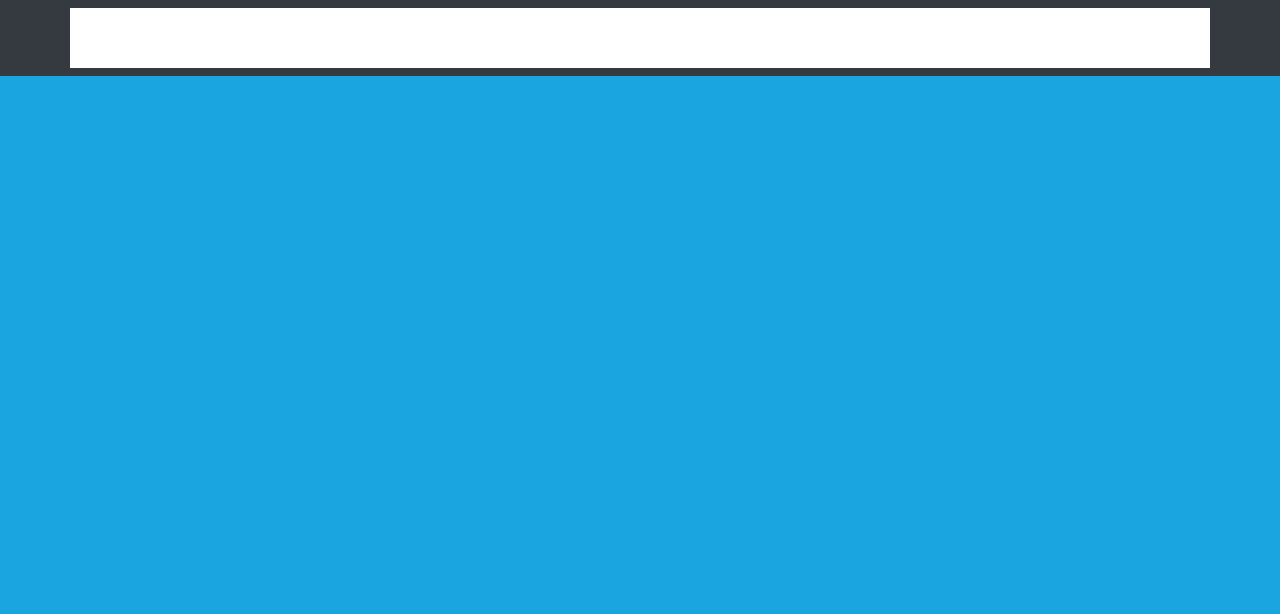
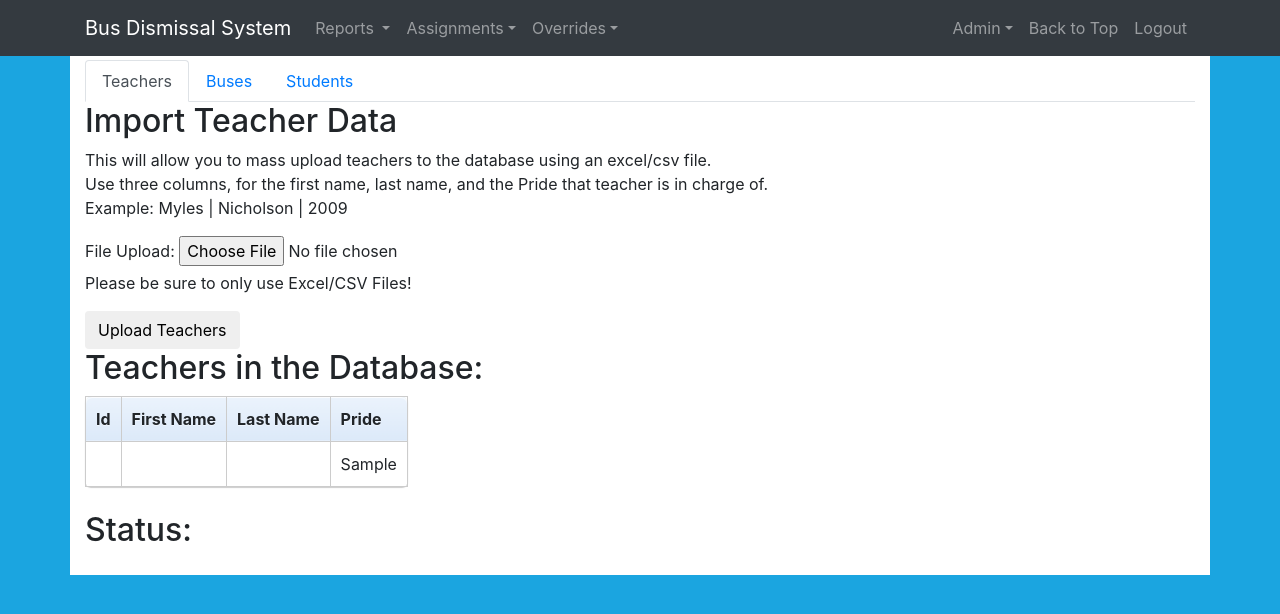
Before and after one commit to nicholmy/dismissal2, a PHP site: page /reports/importView.php in a window 1280 px wide. Shown: the top 614 px of the page. Run offline with PHP 8.4, Linux system fonts and the light colour scheme; the visitor is signed in with stand-in values (Sample User, id 1); tables that the repository leaves empty or names only in its code hold one stand-in row (values such as "Sample post"); data that the repository does not hold is empty; some libraries are stand-ins or nearby versions.

Commit message:
Import Page Tabs are fixed now

```diff
--- a/js/importView.js
+++ b/js/importView.js
@@ -1,22 +1,4 @@
 $(document).ready(function() {
-	$('#tabs li a').addClass('inactive');
-    $('.container').hide();
-	$('.container:first').removeClass('inactive');
-	$('.container:first').show();
-
-	//When you click on a link, make all the others inactive, then activate the one you clicked on
-	$('#tabs li a').click(function(){
-		var t = $(this).attr('href');
-		//Don't want it to do stuff if you click on the already active link
-		if($(this).hasClass('inactive')){
-			$('#tabs li a').addClass('inactive');
-			$(this).removeClass('inactive');
-			$('.container').hide();
-			$(t).fadeIn('slow');
-			return false;
-		}
-	});
-
 	$.ajax({
 		url : "../controllers/Teacher/list.php",
 		success : function(response) {
--- a/reports/editData.php
+++ b/reports/editData.php
@@ -18,7 +18,7 @@
 	  </li>
 	</ul>
 	<div class="tab-content" id="myTabContent">
-	  <div class="tab-pane fade active in" id="teacherContainer" role="tabpanel" aria-labelledby="teacher-tab">
+	  <div class="tab-pane fade active in show" id="teacherContainer" role="tabpanel" aria-labelledby="teacher-tab">
 		<h2>Teacher Portal</h2>
 		<p>
 			If you want to add a teacher, make sure the drop down box is EMPTY, fill in their information, then click the "Add" button.
--- a/reports/importView.php
+++ b/reports/importView.php
@@ -3,10 +3,96 @@
 <html>
 <head>
 	<title>Import Data</title>
-	<link rel="stylesheet" href="../css/tabs.css" />
 	<script type="text/javascript" src="../js/importView.js"></script>
-</head>
 <body>
+	<ul class="nav nav-tabs" id="myTab" role="tablist">
+		<li class="nav-item active">
+			<a class="nav-link active" id="teacher-tab" data-toggle="tab" href="#teacherContainer" role="tab" aria-controls="home" aria-selected="true">Teachers</a>
+		</li>
+		<li class="nav-item">
+			<a class="nav-link" id="bus-tab" data-toggle="tab" href="#busContainer" role="tab" aria-controls="profile" aria-selected="false">Buses</a>
+		</li>
+		<li class="nav-item">
+			<a class="nav-link" id="student-tab" data-toggle="tab" href="#studentContainer" role="tab" aria-controls="contact" aria-selected="false">Students</a>
+		</li>
+	</ul>
+	<div class="tab-content" id="myTabContent">
+		<div class="tab-pane fade active in show" id="teacherContainer" role="tabpanel" aria-labelledby="teacher-tab">
+			<h2>Import Teacher Data</h2>
+			<p>
+				This will allow you to mass upload teachers to the database using an excel/csv file. <br />
+				Use three columns, for the first name, last name, and the Pride that teacher is in charge of. <br />
+				Example: Myles | Nicholson | 2009
+			</p>
+			<form enctype="multipart/form-data" method="post" role="form">
+			<div class="form-group">
+				<label for="exampleInputFile">File Upload: </label>
+				<input type="file" name="teacherfile" id="file" size="150">
+				<p class="help-block">Please be sure to only use Excel/CSV Files!</p>
+			</div>
+			<button type="submit" class="btn btn-default" name="Teacher" value="Teacher">Upload Teachers</button>
+			</form>
+
+			<div id="teacherToggle">
+			<h2>Teachers in the Database:</h2>
+			</div>
+			<div id="teacherTable">
+			</div>
+		</div>
+		<div class="tab-pane fade" id="busContainer" role="tabpanel" aria-labelledby="bus-tab">
+			<h2>Import Bus Data</h2>
+			<p>
+				This will allow you to mass upload bus data to the database using an excel/csv file. <br />
+				Use five columns, for the bus ID, name, line order, driver name, and contact info. <br />
+				Remember that car riders have a special ID of -1. <br />
+				Example: 2009 | Blue Triangle | 15 | Mr. Nicholson | 576-8790
+			</p>
+			<form enctype="multipart/form-data" method="post" role="form">
+			<div class="form-group">
+				<label for="exampleInputFile">File Upload: </label>
+				<input type="file" name="busfile" id="file" size="150">
+				<p class="help-block">Please be sure to only use Excel/CSV Files!</p>
+			</div>
+			<button type="submit" class="btn btn-default" name="Bus" value="Bus">Upload Buses</button>
+			</form>
+
+			<div id="busToggle">
+			<h2>Buses in the Database:</h2>
+			</div>
+			<div id="busTable">
+			</div>
+		</div>
+		<div class="tab-pane fade" id="studentContainer" role="tabpanel" aria-labelledby="student-tab">
+		<h2>Import Student Data</h2>
+		<p>
+			This will allow you to mass upload student data to the database using an excel/csv file. <br />
+			Use six columns, for the first name, last name, pride, home teacher first name, home teacher last name, and main bus ID. <br />
+			Example: Myles | Nicholson | 2009 | Tammi | Sutton | -1 <br /> <br />
+			Before uploading, remember: <br />
+			<ul>
+				<li>Car riders have a special bus ID of -1.</li>
+				<li>Students with no bus assigned have a special bus ID of -2.</li>
+				<li>The teachers must be added first before importing the students. </li>
+				<li>The bus IDs in the file must match with the buses already in the database. </li>
+				<li>The uploaded file must be in the .csv format.</li>
+			</ul>
+		</p>
+		<form enctype="multipart/form-data" method="post" role="form">
+			<div class="form-group">
+				<label for="exampleInputFile">File Upload: </label>
+				<input type="file" name="studentfile" id="file" size="150">
+				<p class="help-block">Please be sure to only use Excel/CSV Files!</p>
+			</div>
+			<button type="submit" class="btn btn-default" name="Student" value="Student">Upload Students</button>
+		</form>
+		<div id="studentToggle">
+		<h2>Students in the Database:</h2>
+		</div>
+		<div id="studentTable">
+		</div>
+	</div>
+	</div>
+	<!--
 	<ul id="tabs">
 		<li><a href="#teacherContainer">Teachers</a></li>
 		<li><a href="#busContainer">Buses</a></li>
@@ -88,6 +174,7 @@
 		<div id="studentTable">
 		</div>
 	</div>
+	-->
 	<br />
 	<div id="statusToggle"> <h2>Status:</h2> </div>
 	<div id="Status">
```
